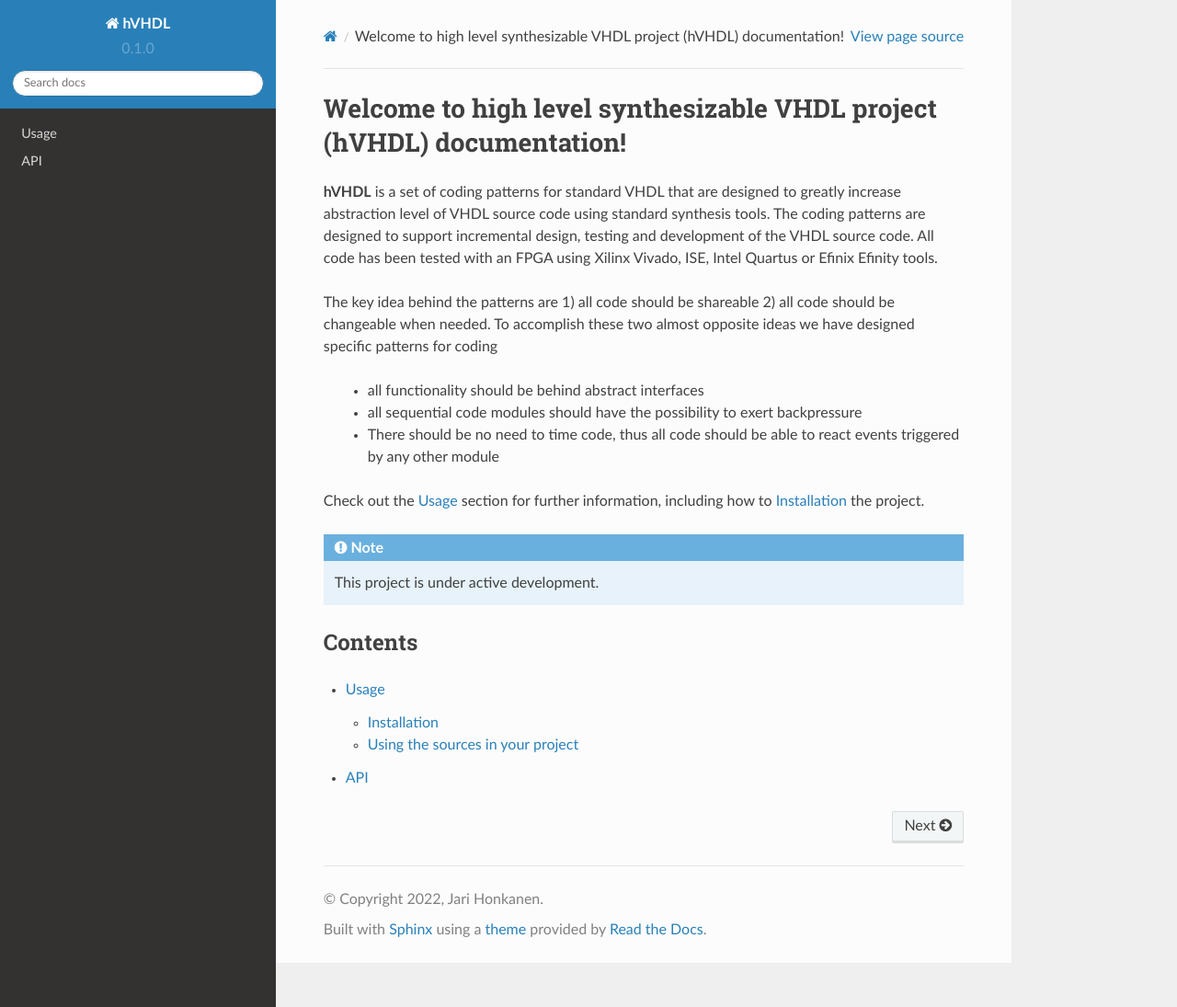
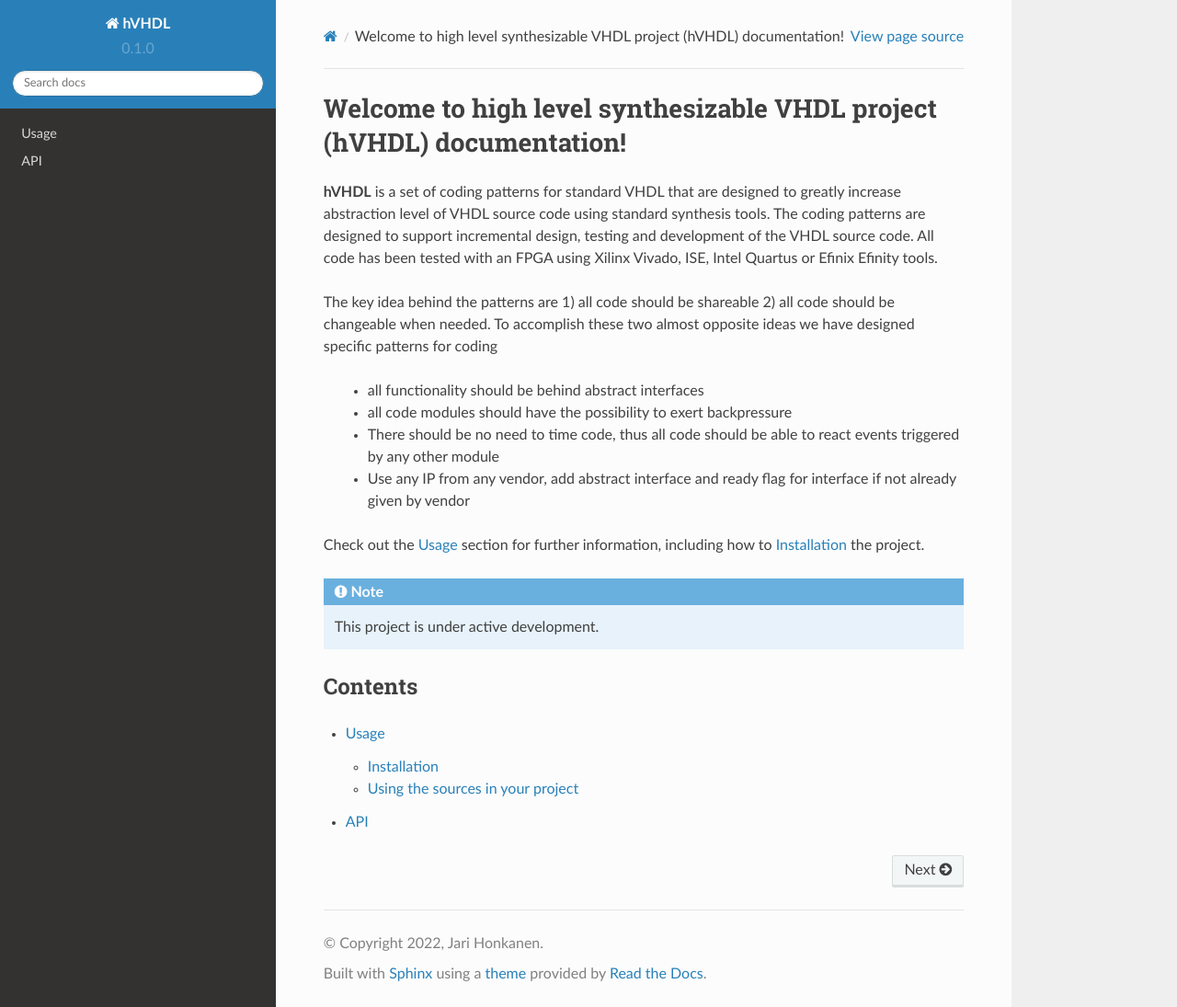
Before and after one commit to hVHDL/hVHDL, a Sphinx documentation site: the page built from docs/source/index.rst, in a window 1280 px wide and 1095 px high. Shown: the whole window at 92% size. Built offline with Sphinx 7.4.7 and the Read the Docs theme 2.0.0, drawn with Linux system fonts in a browser that asks for light colours; pages that are not in the unit, such as notebooks, are missing from menus.

Commit message:
Update index.rst

```diff
--- a/docs/source/index.rst
+++ b/docs/source/index.rst
@@ -6,8 +6,9 @@ Welcome to high level synthesizable VHDL project (hVHDL) documentation!
 The key idea behind the patterns are 1) all code should be shareable 2) all code should be changeable when needed.
 To accomplish these two almost opposite ideas we have designed specific patterns for coding
    - all functionality should be behind abstract interfaces
-   - all sequential code modules should have the possibility to exert backpressure
+   - all code modules should have the possibility to exert backpressure
    - There should be no need to time code, thus all code should be able to react events triggered by any other module
+   - Use any IP from any vendor, add abstract interface and ready flag for interface if not already given by vendor
 
 Check out the :doc:`usage` section for further information, including
 how to :ref:`installation` the project.
```
